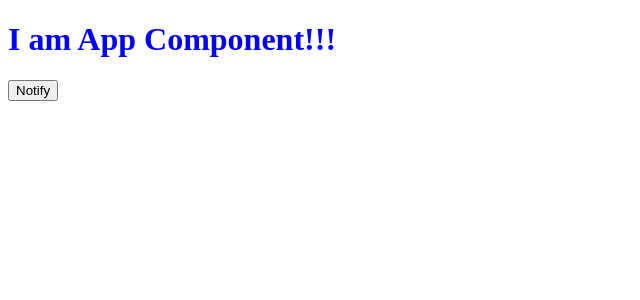
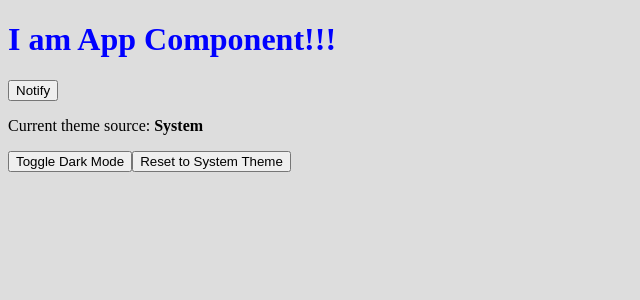
Before and after one commit to mero2online/first-app-with-electron-react-boilerplate-master, a React app: page / in a window 1280 px wide. Shown: the top 300 px of the page, without its empty margins (0-640 px from the left). Built offline with nearby package versions, Linux system fonts and the light colour scheme.

Commit message:
ADD: Dark Mode

```diff
--- a/src/js/App.js
+++ b/src/js/App.js
@@ -1,15 +1,35 @@
-
-import React from 'react';
-
+import React, { useState } from 'react';
 
 export default function App() {
+  const [darkMode, setDarkMode] = useState('System');
+
+  const handelNotify = () => {
+    electron.notificationApi.sendNotification('My custom notification!');
+  };
+
+  const handelToggle = async () => {
+    const isDarkMode = await window.darkMode.toggle();
+    setDarkMode(isDarkMode ? 'Dark' : 'Light');
+  };
+
+  const handelSystem = async () => {
+    await window.darkMode.system();
+    setDarkMode('System');
+  };
+
+  const renderCurrentMode = () => {
+    return <strong>{darkMode}</strong>;
+  };
 
   return (
     <>
       <h1>I am App Component!!!</h1>
-      <button onClick={() => {
-        electron.notificationApi.sendNotification('My custom notification!');
-      }}>Notify</button>
+      <button onClick={handelNotify}>Notify</button>
+      <p>Current theme source: {renderCurrentMode()}</p>
+      <div>
+        <button onClick={handelToggle}>Toggle Dark Mode</button>
+        <button onClick={handelSystem}>Reset to System Theme</button>
+      </div>
     </>
-  )
+  );
 }
--- a/src/js/index.scss
+++ b/src/js/index.scss
@@ -1,3 +1,17 @@
 h1 {
   color: blue;
 }
+
+@media (prefers-color-scheme: dark) {
+  body {
+    background: #333;
+    color: white;
+  }
+}
+
+@media (prefers-color-scheme: light) {
+  body {
+    background: #ddd;
+    color: black;
+  }
+}
```
Also changed, not shown: main.js (+31 -12 lines), preload.js (+12 -7 lines).
